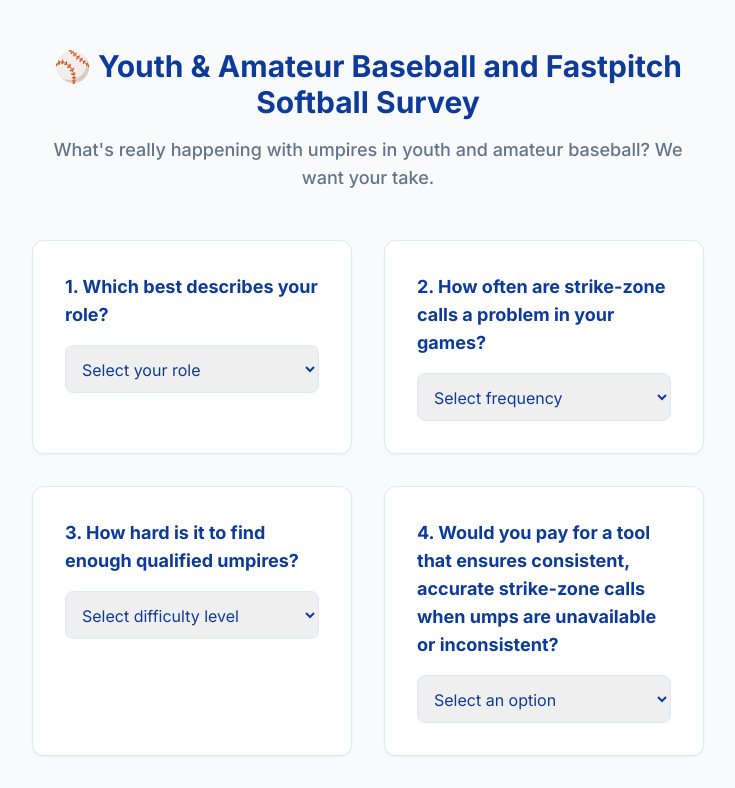
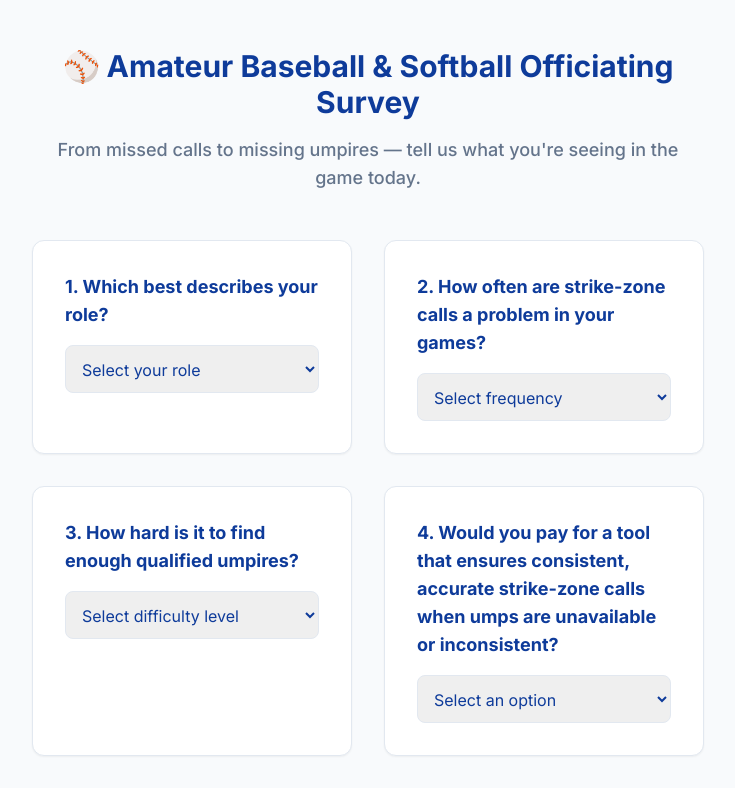
Before and after one commit to robreganSF/youth-survey, a React (Vite) app: page / in a window 1280 px wide. Shown: the top 788 px of the page, without its empty margins (272-1007 px from the left). Built offline with nearby package versions, Linux system fonts and the light colour scheme.

Commit message:
Update survey title and subtitle text

```diff
--- a/components/SurveyForm.tsx
+++ b/components/SurveyForm.tsx
@@ -54,8 +54,8 @@ function SurveyForm() {
     <div className="min-h-screen bg-background py-12 px-4">
       <div className="max-w-2xl mx-auto">
         <div className="text-center mb-12">
-          <h1 className="text-3xl font-bold text-foreground mb-4">⚾ Youth & Amateur Baseball and Fastpitch Softball Survey</h1>
-          <p className="text-lg font-medium text-muted-foreground">What's really happening with umpires in youth and amateur baseball? We want your take.</p>
+          <h1 className="text-3xl font-bold text-foreground mb-4">⚾ Amateur Baseball & Softball Officiating Survey</h1>
+          <p className="text-lg font-medium text-muted-foreground">From missed calls to missing umpires — tell us what you're seeing in the game today.</p>
         </div>
 
         <form onSubmit={handleSubmit} className="space-y-8">
```
